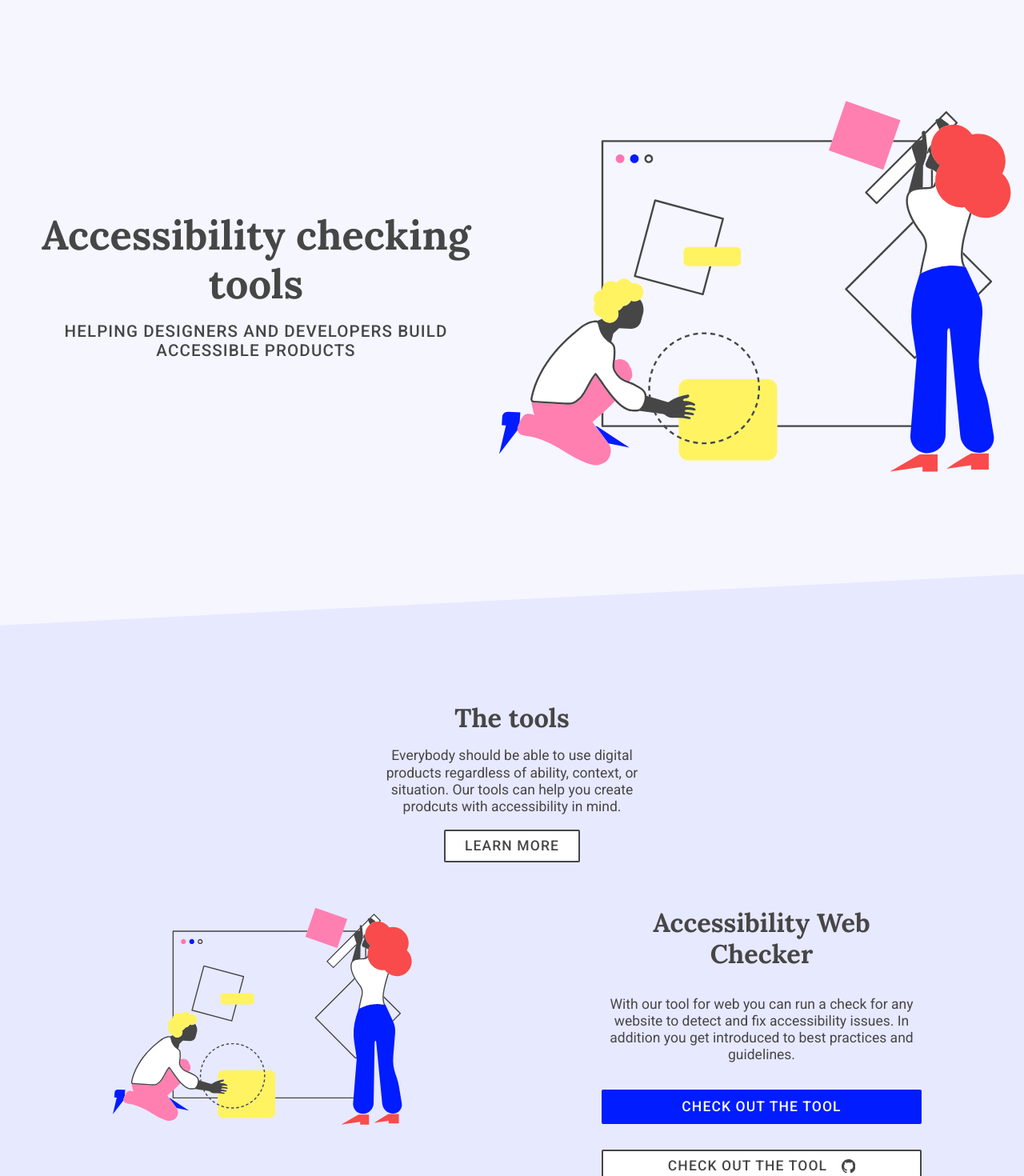
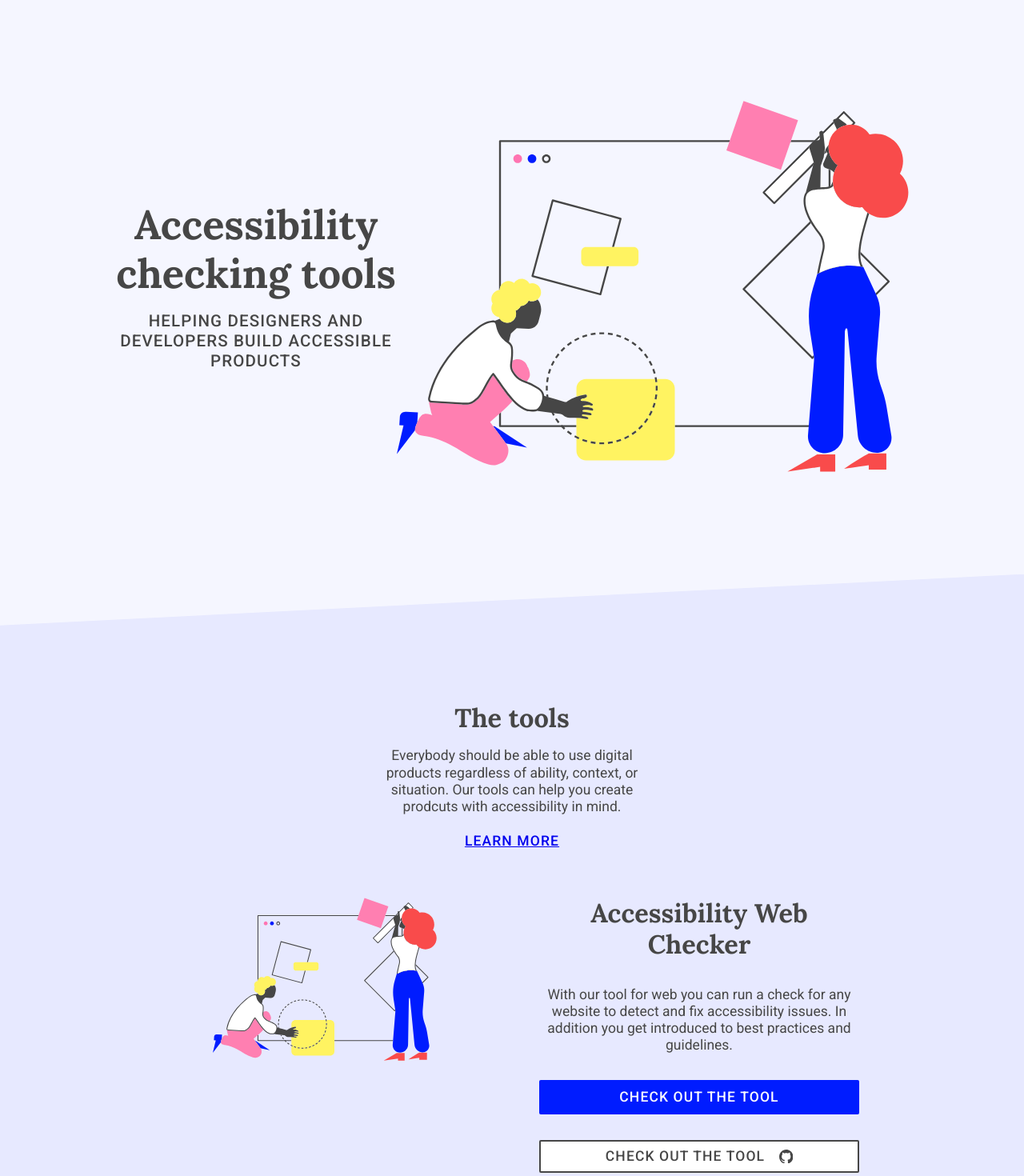
Before and after one commit to accessibility-tools/website, a Next.js app: page / in a window 1280 px wide. Shown: the part 80-1550 px from the top of the page at 80% size. Built offline with nearby package versions, Linux system fonts and the light colour scheme.

Commit message:
Center sections

```diff
--- a/src/pages/index.jsx
+++ b/src/pages/index.jsx
@@ -42,6 +42,10 @@ const Section = styled.section`
     clip-path: polygon(0% 4rem, 100% 0%, 100% 100%, 0% 100%);
     -webkit-clip-path: polygon(0% 4rem, 100% 0%, 100% 100%, 0% 100%);
   }
+
+  & > * {
+    max-width: 60rem;
+  }
 `;
 
 const ToolsIntro = styled(Center)`
@@ -61,6 +65,7 @@ const LandingPage = () => {
       <SEO siteTitle="Accessibility checking tools" />
       <Index space="extraLarge">
         <Section>
+          <Center>
             <Switcher>
               <div>
                 <HeaderWrapper>
@@ -74,8 +79,10 @@ const LandingPage = () => {
                 </Center>
               </div>
             </Switcher>
+          </Center>
         </Section>
         <Section>
+          <Center>
             <Stack space="large">
               <ToolsIntro>
                 <h2>The tools</h2>
@@ -84,10 +91,14 @@ const LandingPage = () => {
                   ability, context, or situation. Our tools can help you create
                   prodcuts with accessibility in mind.
                 </p>
-              <Button text="Learn more" isSecondary />
+                <a href="#learnMore">Learn more</a>
               </ToolsIntro>
-            <ToolDetails title="Accessibility Web Checker" tool="webChecker" />
+              <ToolDetails
+                title="Accessibility Web Checker"
+                tool="webChecker"
+              />
             </Stack>
+          </Center>
         </Section>
         <Section>
           <Center>
```
Lines whose indentation alone changed are shown as unchanged.
